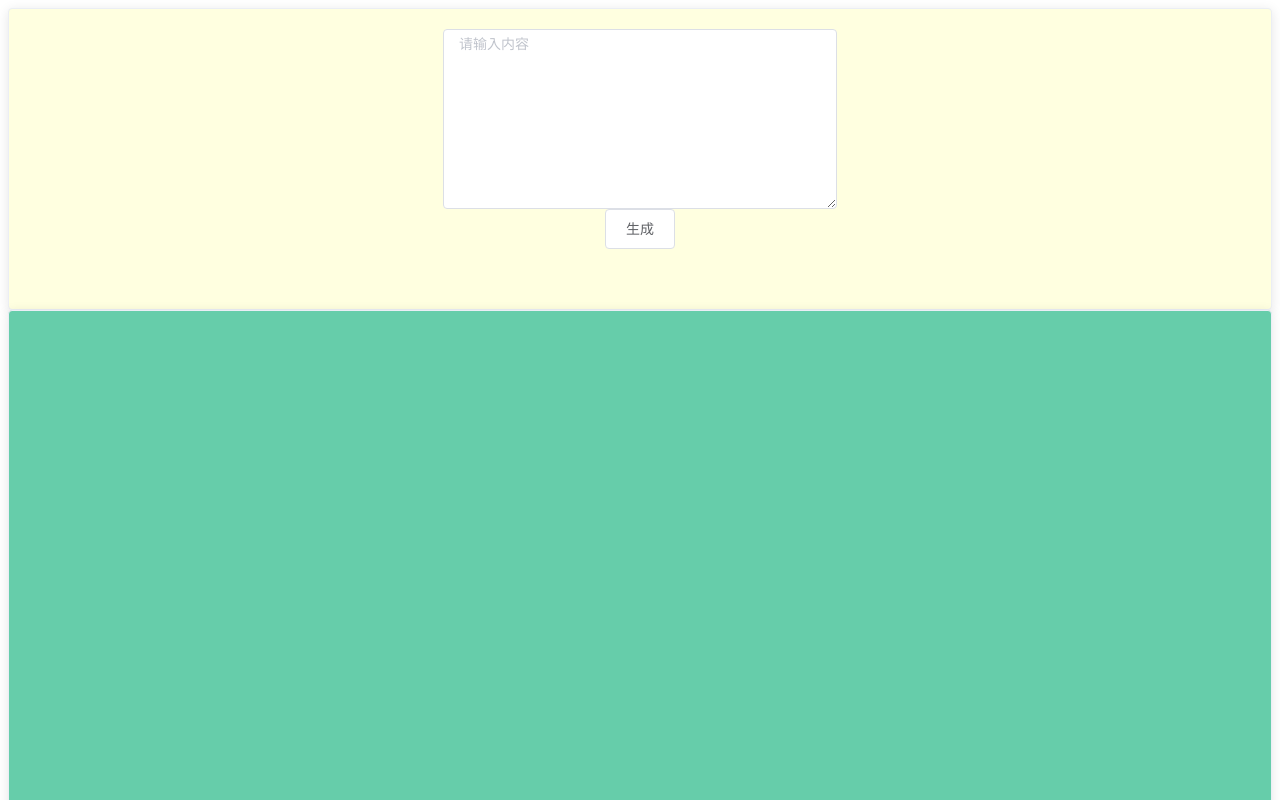
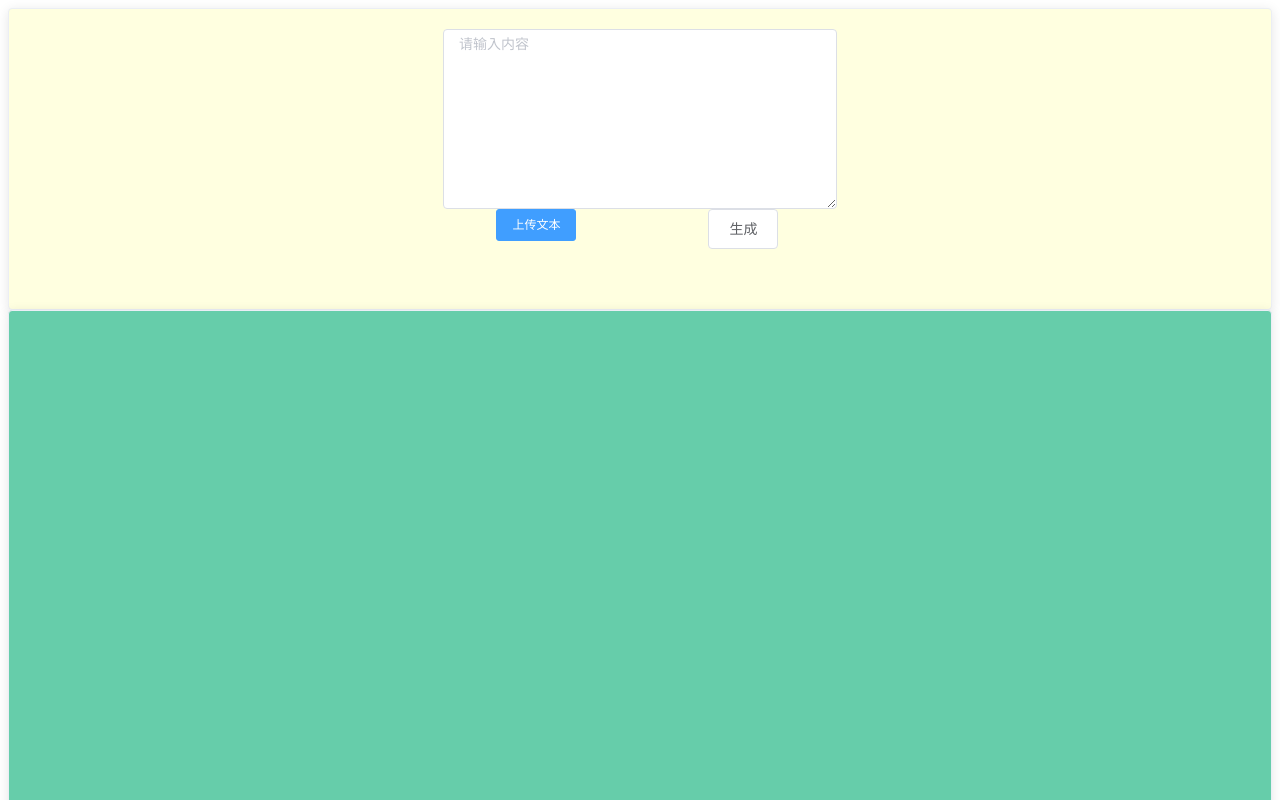
Before and after one commit to jieblue/031802513-031802516, a Vue app: page / in a window 1280 px wide. Shown: the top 800 px of the page. Built offline with nearby package versions, Linux system fonts and the light colour scheme.

Commit message:
+上传文件功能

```diff
--- a/src/components/index.vue
+++ b/src/components/index.vue
@@ -1,6 +1,6 @@
 <template>
   <div class="index">
-    <el-card class="inputfield" :shadow="hover">
+    <el-card class="inputfield" >
     <el-row :gutter="20" class="el-row" type="flex">
       <el-col :span="8" :offset="8">
         <el-input
@@ -14,12 +14,23 @@
       </el-col>
     </el-row>
     <el-row :gutter="20" class="el-row" type="flex">
-      <el-col :span="8" :offset="8">
+            <el-col :span="4" :offset="8">
+       <el-upload
+       action=""
+  class="upload"
+   :on-change="loadFile"
+   :auto-upload="false"
+   :list-type="text"
+  :file-list="fileList">
+  <el-button size="small" type="primary">上传文本</el-button>
+</el-upload>
+      </el-col>
+      <el-col :span="4" >
         <el-button @click.native="init" class="button">生成</el-button>
       </el-col>
     </el-row>
     </el-card>
-       <el-card class="treefield" :shadow="hover">
+       <el-card class="treefield" >
     <div
       v-drag
       class="card"
@@ -43,9 +54,20 @@ export default {
       text: "",
       lines: "",
       teacher: [],
+      fileList:[],
     };
   },
   methods: {
+    //上传文本文件
+    loadFile(file) {
+      let reader = new FileReader()
+        reader.readAsText(file.raw, "utf-8")
+        var _this = this;
+      reader.onload = function (e) {
+      console.log(e.target.result)
+        _this.text=e.target.result
+      }
+      },
     init() {
       this.teacher = [];//清除数据
       this.initData();//数据处理
```
Also changed, not shown: 1 other file (tests, documents, lock files or other folders).
